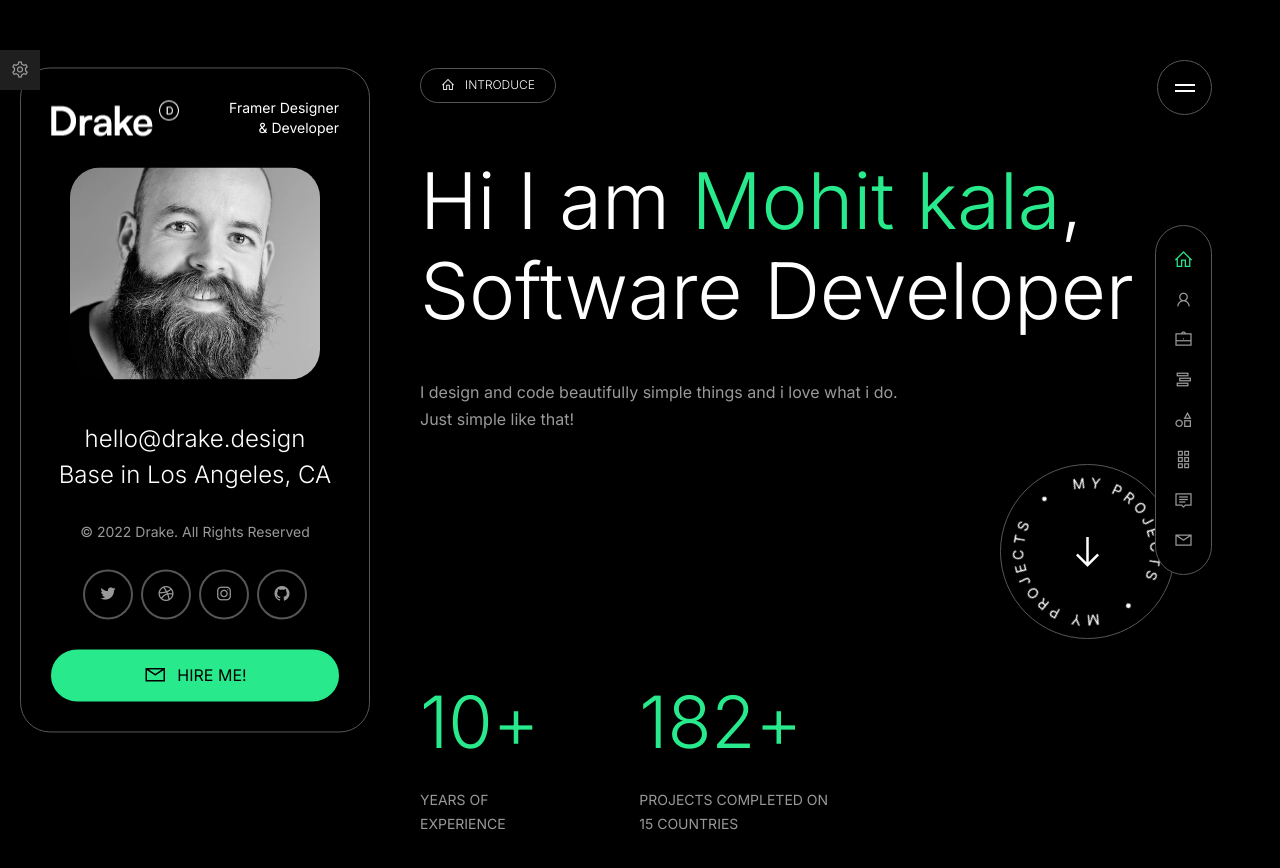
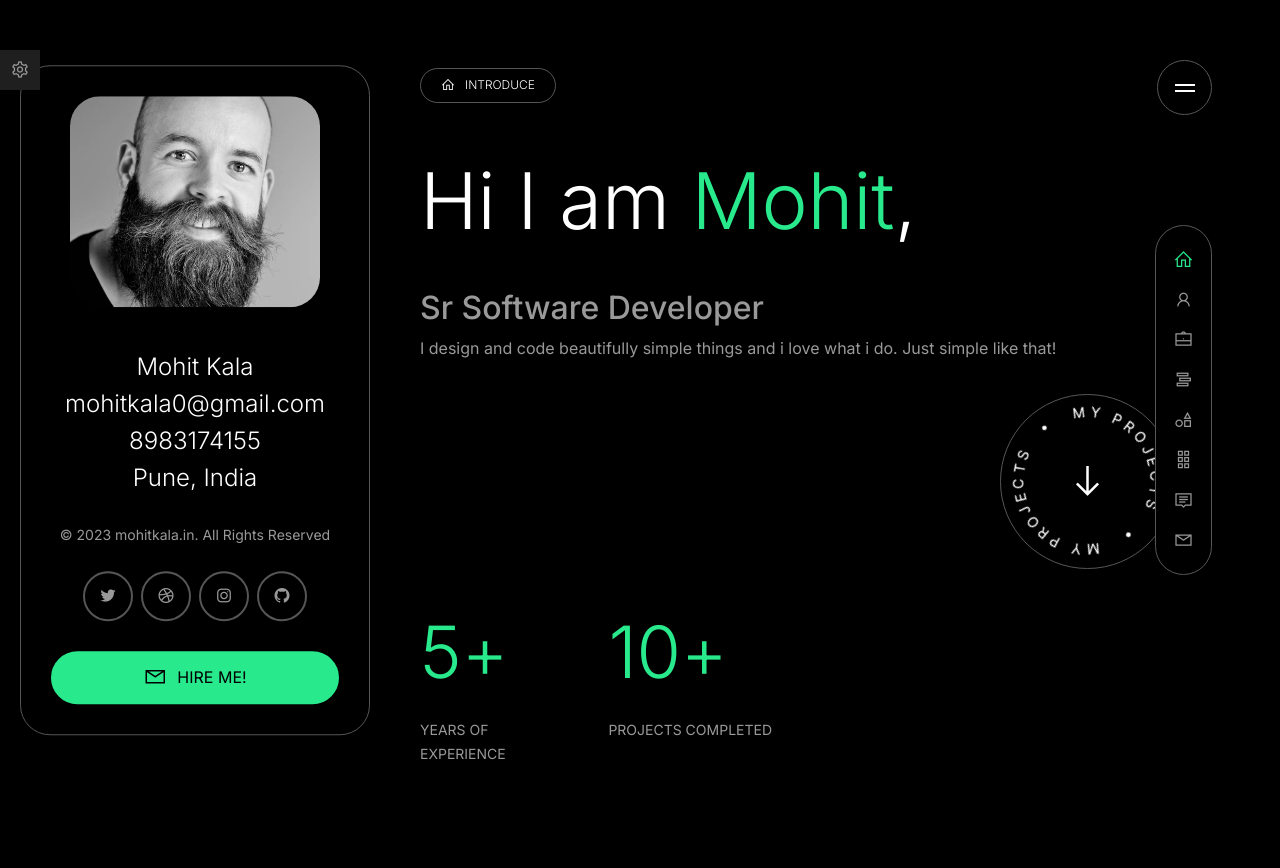
Before and after one commit to mohitkalajain/mohitkala.in, a plain HTML site: page index.html in a window 1280 px wide. Shown: the top 868 px of the page. Drawn offline with nearby package versions, Linux system fonts and the light colour scheme.

Commit message:
new changes

```diff
--- a/index.html
+++ b/index.html
@@ -6,7 +6,7 @@
     <meta charset="UTF-8">
     <meta http-equiv="X-UA-Compatible" content="IE=edge">
     <meta name="viewport" content="width=device-width, initial-scale=1.0">
-    <title>Drake - OnePage Portfolio HTML5 Template</title>
+    <title>Mohit Kala - Sr Software Developer</title>
     <link rel="icon" type="image/x-icon" href="assets/images/favicon.png">
 
     <!-- Font -->
@@ -186,14 +186,13 @@
     </ul>
 
     <div class="left-sidebar">
-        <div class="sidebar-header d-flex align-items-center justify-content-between">
-            <img src="assets/images/logo.png" alt="Logo">
-            <span class="designation">Framer Designer & Developer</span>
-        </div>
+
         <img class="me" src="assets/images/me.jpg" alt="Me">
-        <h2 class="email">hello@drake.design</h2>
-        <h2 class="address">Base in Los Angeles, CA</h2>
-        <p class="copyright">&copy; 2022 Drake. All Rights Reserved</p>
+        <h2 class="email">Mohit Kala</h2>
+        <h2 class="email">mohitkala0@gmail.com</h2>
+        <h2 class="phone-number">8983174155</h2>
+        <h2 class="address">Pune, India</h2>
+        <p class="copyright">&copy; 2023 mohitkala.in. All Rights Reserved</p>
         <ul class="social-profile d-flex align-items-center flex-wrap justify-content-center">
             <li>
                 <a href="#"><i class="lab la-twitter"></i></a>
@@ -253,9 +252,11 @@
                                 <h4 class="subtitle scroll-animation" data-animation="fade_from_bottom">
                                     <i class="las la-home"></i> Introduce
                                 </h4>
-                                <h1 class="scroll-animation" data-animation="fade_from_bottom"> Hi I am <span>Mohit kala</span>, Software Developer</h1>
+                                <h1 class="scroll-animation" data-animation="fade_from_bottom"> Hi I am <span>Mohit</span>, </h1>
                             </div>
-                            <p class="scroll-animation" data-animation="fade_from_bottom">I design and code beautifully simple things and i love what i do. Just simple like that!</p>
+                            <p class="scroll-animation" data-animation="fade_from_bottom">
+                                <h2>Sr Software Developer</h2>
+                                I design and code beautifully simple things and i love what i do. Just simple like that!</p>
                             <a href="#portfolio"
                                 class="go-to-project-btn scroll-to scroll-animation"
                                 data-animation="rotate_up">
@@ -265,12 +266,12 @@
 
                             <div class="facts d-flex">
                                 <div class="left scroll-animation" data-animation="fade_from_left">
-                                    <h1>10+</h1>
+                                    <h1>5+</h1>
                                     <p>Years of <br>Experience</p>
                                 </div>
                                 <div class="right scroll-animation" data-animation="fade_from_right">
-                                    <h1>182+</h1>
-                                    <p>projects completed on <br>15 countries</p>
+                                    <h1>10+</h1>
+                                    <p>projects completed </p>
                                 </div>
                             </div>
                         </div>
@@ -745,7 +746,7 @@
                                 </h4>
                                 <h1 class="scroll-animation" data-animation="fade_from_bottom">Let's Work <span>Together!</span></h1>
                             </div>
-                            <h3 class="scroll-animation" data-animation="fade_from_bottom">hello@drake.design</h3>
+                            <h3 class="scroll-animation" data-animation="fade_from_bottom">mohitkala0@gmail.com</h3>
                             <p id="required-msg">* Marked fields are required to fill.</p>
 
                             <form class="contact-form scroll-animation" data-animation="fade_from_bottom" method="POST" action="https://wpriverthemes.com/HTML/drake/mailer.php">
```
